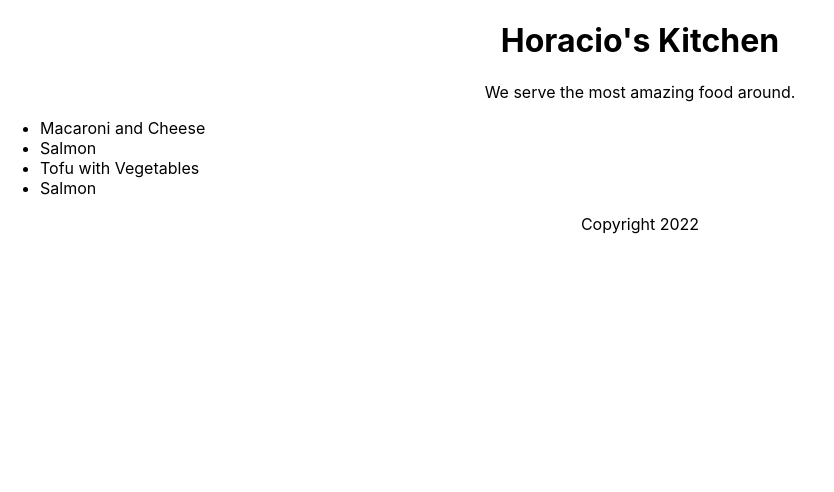
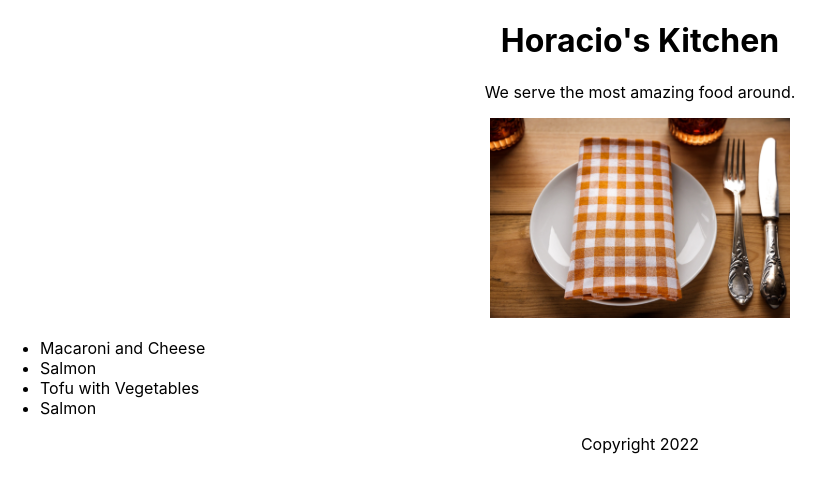
Before and after one commit to ridwanediallo/react-essentials, a React (Create React App) app: page / in a window 1280 px wide. Shown: the top 492 px of the page, without its empty margins (0-834 px from the left). Built offline with nearby package versions, Linux system fonts and the light colour scheme.

Commit message:
Add image

```diff
--- a/src/App.js
+++ b/src/App.js
@@ -1,5 +1,6 @@
 import React from "react";
 import "./App.css";
+import restaurant from './restaurant.jpg'
 
 function Header(props) {
   return (
@@ -15,6 +16,7 @@
       <p>
         We serve the most {props.adjective} food around.
       </p>
+      <img src={restaurant} height={200} alt="napkin and silverware at a restaurant table"/>
       <ul style={{ textAlign: "left" }}>
         {props.dishes.map(dish => (
           <li key={dish.id}>{dish.title}</li>
```
Also changed, not shown: src/restaurant.jpg (added).
